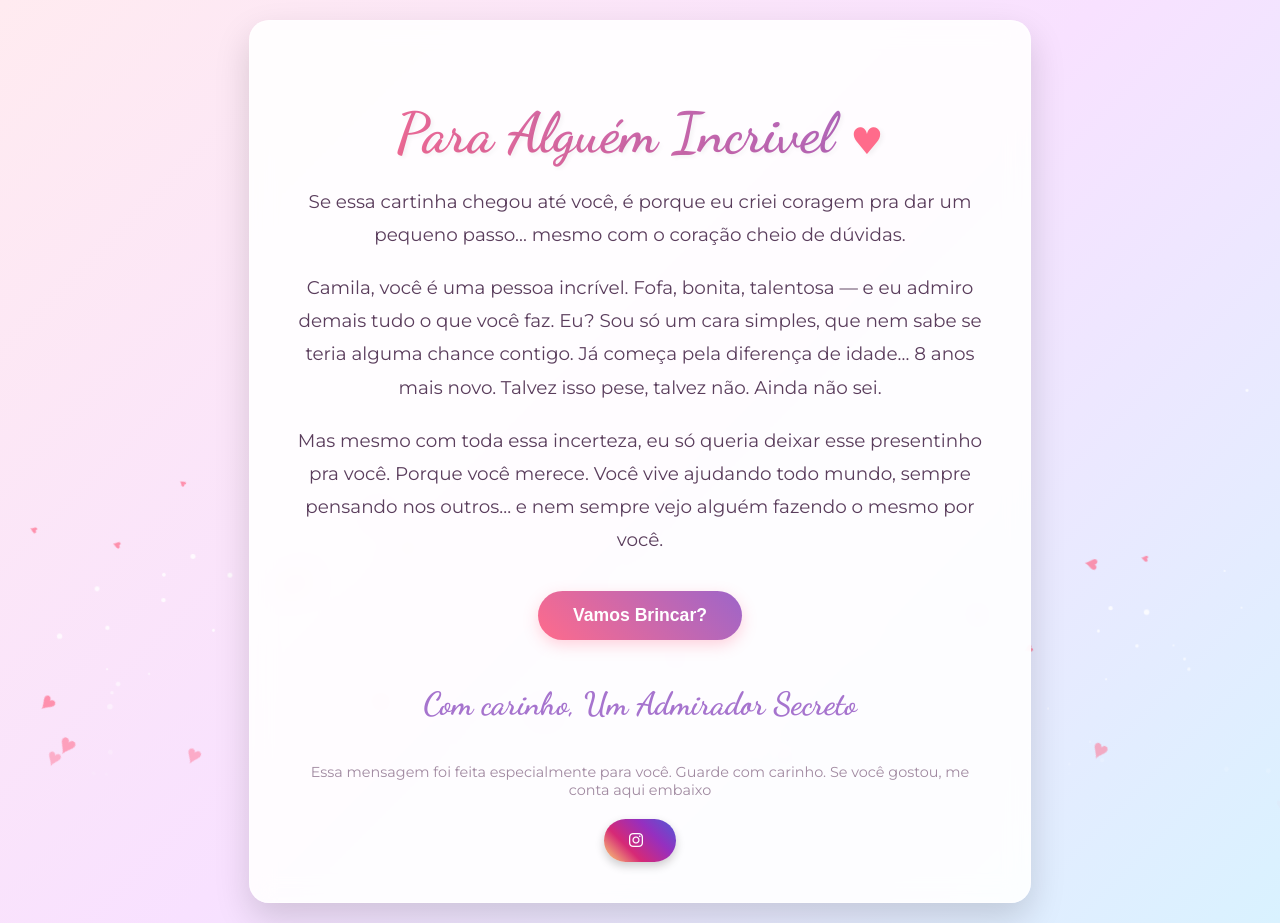
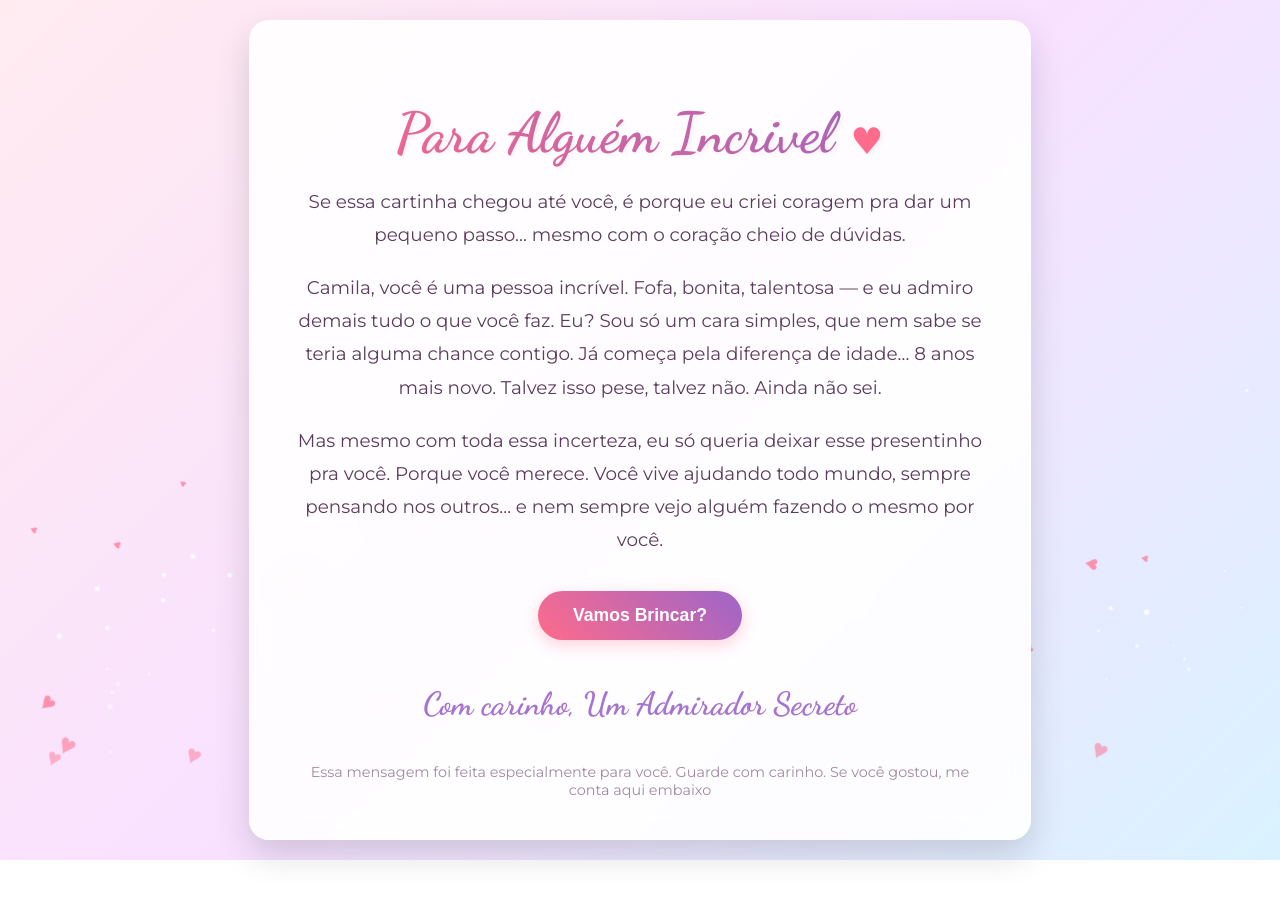
Before and after one commit to BarbosaDev74/Presentin, a plain HTML site: page index.html in a window 1280 px wide. After the commit the page ends 860 px from the top, so only its background shows below. Drawn offline with Linux system fonts and the light colour scheme.

Commit message:
Update index.html

```diff
--- a/index.html
+++ b/index.html
@@ -368,9 +368,6 @@ Mas espero, de coração, que você tenha gostado de cada pedacinho desse gesto.
         <div class="signature">Com carinho, Um Admirador Secreto</div>
 
         <footer>Essa mensagem foi feita especialmente para você. Guarde com carinho. Se você gostou, me conta aqui embaixo</footer>
-        <a href="https://www.instagram.com/userdev_1.05/" target="_blank" class="instagram-button">
-  <i class="fab fa-instagram"></i>
-</a>
     </div>
 
     <!-- Áudio para a música -->
```
